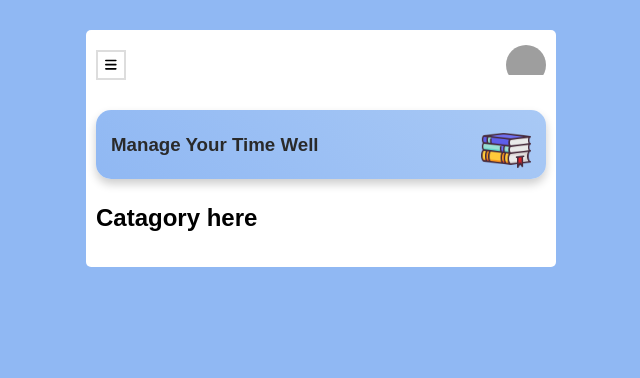
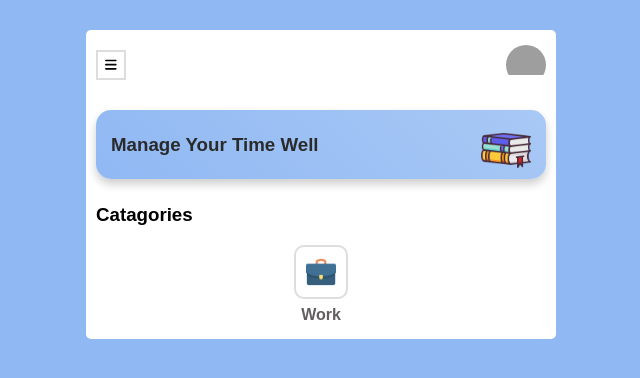
Before and after one commit to shafik720/To-do-app-with-React-Node-Mongodb, a React (Create React App) app: page / in a window 1280 px wide. Shown: the top 378 px of the page, without its empty margins (319-959 px from the left). Built offline with nearby package versions, Linux system fonts and the light colour scheme; grey boxes are pictures that could not be loaded.

Commit message:
working on catagory

```diff
--- a/src/Components/Catagories/Catagories.css
+++ b/src/Components/Catagories/Catagories.css
@@ -0,0 +1,27 @@
+
+
+
+.catagory-single{
+    display: flex;
+    justify-content: center;
+    align-items: center;
+    flex-direction: column;
+    row-gap: 7px;
+}
+.catagory-single span{
+    border: 2px solid #ddd;
+    width:  30px;
+    height: 30px;
+    padding: 10px;
+    display: block;
+    border-radius: 10px;
+
+}
+.catagory-single p{
+    margin: 0;
+    font-weight: 600;
+    color: rgb(97, 95, 95);
+}
+.catagory-single span img{
+    width: 100%;
+}
--- a/src/Components/Catagories/Catagories.js
+++ b/src/Components/Catagories/Catagories.js
@@ -1,9 +1,17 @@
 import React from 'react';
+import workImg from '../../Utilities/Img/suitcase.png';
+import './Catagories.css';
 
 const Catagories = () => {
     return (
-        <div>
-            <h2>Catagory here</h2>
+        <div className="catagory-div">
+            <h3 className="">Catagories</h3>
+            <div className="catagory">
+                <div className="catagory-single">
+                    <span><img src={workImg} alt="" /></span>
+                    <p>Work</p>
+                </div>
+            </div>
         </div>
     );
 };
```
Also changed, not shown: src/Utilities/Img/suitcase.png (added).
